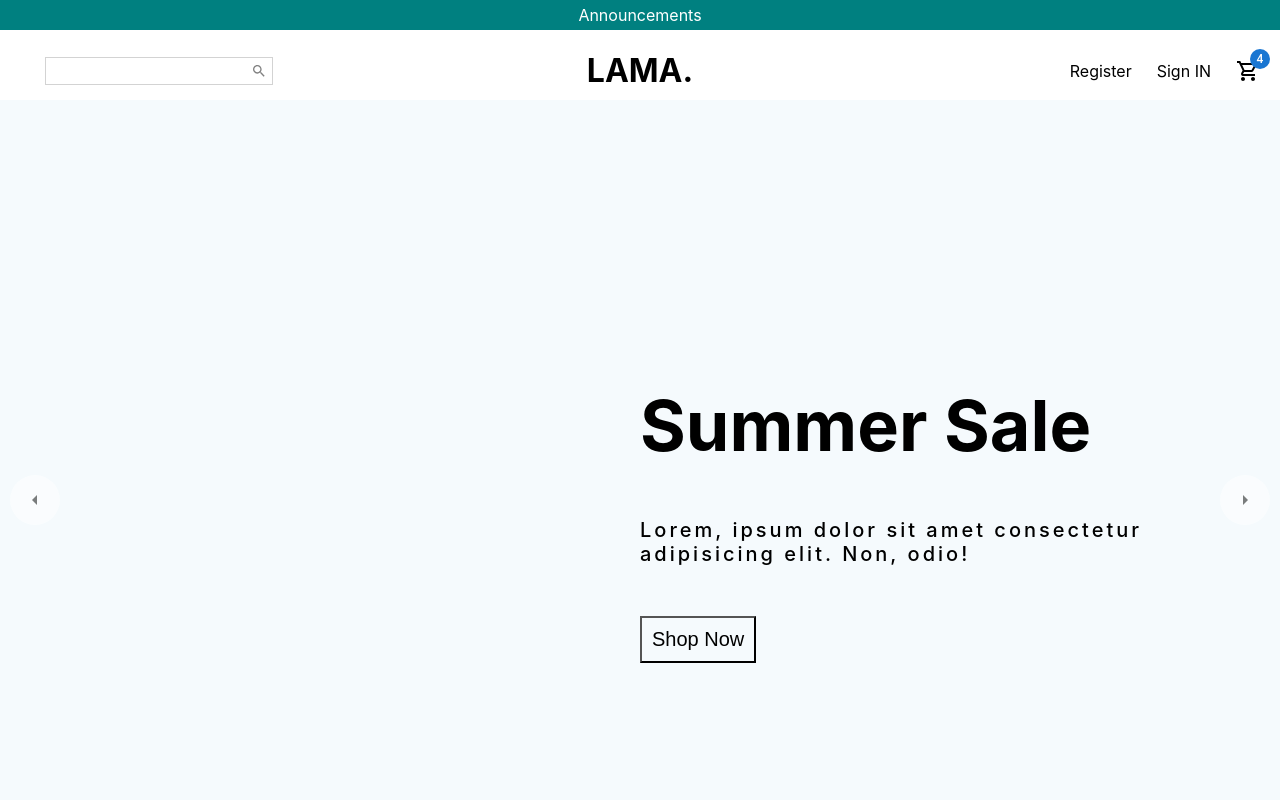
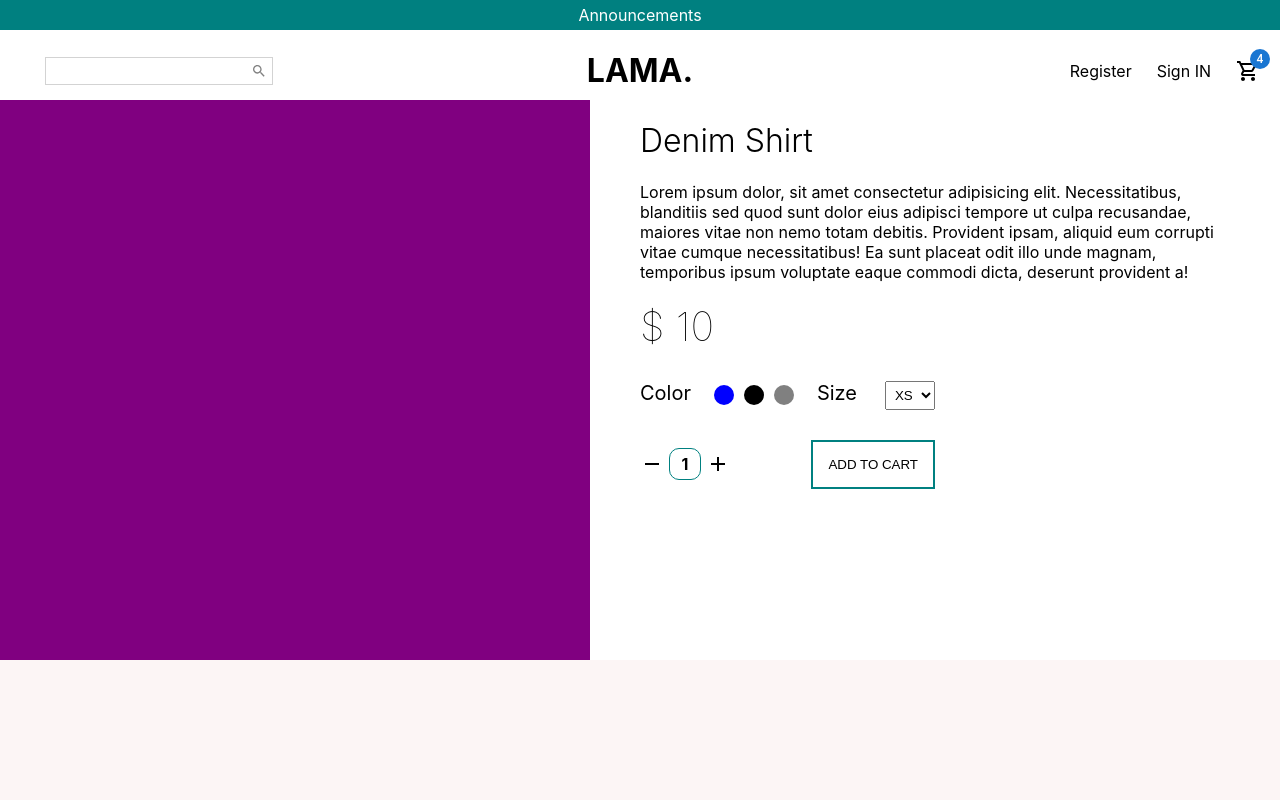
Before and after one commit to Abhishekjani2509/clothing_ecommerce_app, a React (Create React App) app in the folder frontend/: page /product/1 in a window 1280 px wide. Shown: the top 800 px of the page. Built offline with nearby package versions, Linux system fonts and the light colour scheme.

Commit message:
Single Product UI

```diff
--- a/frontend/src/App.js
+++ b/frontend/src/App.js
@@ -1,9 +1,12 @@
-import Home from"./Pages/Home"
+// import Home from"./Pages/Home"
+import Product from "./Pages/Product";
+// import ProductList from "./Pages/ProductList";
 
 function App() {
   return (
     <div className="App">
-     <Home/>
+     {/* <Home/> */}
+     <Product />
     </div>
   );
 }
--- /dev/null
+++ b/frontend/src/Pages/Product.jsx
@@ -0,0 +1,143 @@
+import React from "react";
+import styled from "styled-components";
+import Announcements from "../Components/Announcements";
+import Navbar from "../Components/Navbar";
+import Newsletter from "../Components/Newsletter";
+import Footer from "../Components/Footer";
+import { Add, Remove } from "@mui/icons-material";
+const Container = styled.div``;
+const Wrapper = styled.div`
+  display: flex;
+`;
+const ImgContainer = styled.div`
+  flex: 1;
+  height: 70vh;
+  width: 50%;
+  background-color: purple;
+`;
+const InfoContainer = styled.div`
+  flex: 1;
+  padding: 0px 50px;
+`;
+const Title = styled.h1`
+  font-weight: 300;
+`;
+const Desc = styled.div`
+  margin: 20px 0px;
+`;
+const Price = styled.div`
+  font-weight: 100;
+  font-size: 40px;
+`;
+const FilterContainer = styled.div`
+  width: 50%;
+  margin: 30px 0px;
+  display: flex;
+  justify-content:space-between;
+`;
+const Filter = styled.div`
+  display: flex;
+  align-items: center;
+`;
+const FilterTitle = styled.span`
+  font-size: 20px;
+  font-weight: 400;
+  `;
+  const FilterColor = styled.div`
+    width: 20px;
+    height: 20px;
+    border-radius: 50%;
+    background-color: ${(props) => props.color};
+    margin: 0px 5px;
+    cursor: pointer;
+  `;
+  const Filtersize = styled.select`
+  margin-left: 10px;
+  padding: 5px;
+`;
+const FilterSizeOption = styled.option``;
+
+const AddContainer = styled.div`
+  width: 50%;
+  display: flex;
+  align-items: center;
+  justify-content: space-between;
+`;
+const AmountContainer = styled.div`
+  display: flex;
+  align-items: center;
+  font-weight: 700;
+`;
+const Amount = styled.span`
+  width: 30px;
+  height: 30px;
+  border-radius: 10px;
+  border: 1px solid teal;
+  display: flex;
+  align-items: center;
+  justify-content: center;
+  margin: 0px 5px;
+`;
+
+const Button = styled.button`
+  padding: 15px;
+  border: 2px solid teal;
+  background-color: white;
+  cursor: pointer;
+  font-weight: 500;
+
+  &:hover {
+    background-color: #f8f4f4;
+  }
+`;
+const Product = () => {
+  return (
+    <Container>
+      <Announcements />
+      <Navbar />
+      <Wrapper>
+        <ImgContainer></ImgContainer>
+        <InfoContainer>
+          <Title>Denim Shirt</Title>
+          <Desc>
+            Lorem ipsum dolor, sit amet consectetur adipisicing elit.
+            Necessitatibus, blanditiis sed quod sunt dolor eius adipisci tempore
+            ut culpa recusandae, maiores vitae non nemo totam debitis. Provident
+            ipsam, aliquid eum corrupti vitae cumque necessitatibus! Ea sunt
+            placeat odit illo unde magnam, temporibus ipsum voluptate eaque
+            commodi dicta, deserunt provident a!
+          </Desc>
+          <Price>$ 10</Price>
+          <FilterContainer>
+            <FilterTitle>Color</FilterTitle>
+            <Filter>
+              <FilterColor color="blue" />
+              <FilterColor color="black" />
+              <FilterColor color="grey" />
+            </Filter>
+            <FilterTitle>Size</FilterTitle>
+            <Filtersize>
+              <FilterSizeOption>XS</FilterSizeOption>
+              <FilterSizeOption>S</FilterSizeOption>
+              <FilterSizeOption>M</FilterSizeOption>
+              <FilterSizeOption>L</FilterSizeOption>
+              <FilterSizeOption>XL</FilterSizeOption>
+            </Filtersize>
+          </FilterContainer>
+          <AddContainer>
+            <AmountContainer>
+              <Remove />
+              <Amount>1</Amount>
+              <Add />
+            </AmountContainer>
+            <Button>ADD TO CART</Button>
+          </AddContainer>
+        </InfoContainer>
+      </Wrapper>
+      <Newsletter />
+      <Footer />
+    </Container>
+  );
+};
+
+export default Product;
--- /dev/null
+++ b/frontend/src/Pages/ProductList.jsx
@@ -0,0 +1,76 @@
+import React from "react";
+import { styled } from "styled-components";
+import Navbar from "../Components/Navbar";
+import Announcements from "../Components/Announcements";
+import Newsletter from "../Components/Newsletter";
+import Footer from "../Components/Footer";
+import Products from "../Components/Products";
+const Container = styled.div``;
+const Title = styled.h1``;
+const FilterContainer = styled.div`
+  display: flex;
+  justify-content: space-between;
+  align-items: center;
+`;
+const Filter = styled.div`
+  display: flex;
+  margin: 20px;
+`;
+const FilterText = styled.div`
+  font-size: 25px;
+  font-weight: 600;
+  margin-right:20px;
+`;
+const Select = styled.select`
+padding: 10px;
+margin-right: 20px;
+`;
+const Option = styled.option``;
+const ProductList = () => {
+  return (
+    <Container>
+      <Navbar />
+      <Announcements />
+      <Title>Products</Title>
+      <FilterContainer>
+        <Filter>
+          <FilterText>Filter Items:</FilterText>
+          <Select>
+            <Option disabled selected>
+              Color
+            </Option>
+            <Option>White</Option>
+            <Option>Black</Option>
+            <Option>Red</Option>
+            <Option>Blue</Option>
+            <Option>Yellow</Option>
+            <Option>Green</Option>
+          </Select>
+          <Select>
+            <Option disabled selected>
+              Size
+            </Option>
+            <Option>XS</Option>
+            <Option>S</Option>
+            <Option>M</Option>
+            <Option>L</Option>
+            <Option>XL</Option>
+          </Select>
+        </Filter>
+        <Filter>
+          <FilterText>Sort Products:</FilterText>
+          <Select>
+            <Option selected>Newest</Option>
+            <Option>Price (asc)</Option>
+            <Option>Price (desc)</Option>
+          </Select>
+        </Filter>
+      </FilterContainer>
+      <Products />
+      <Newsletter />
+      <Footer />
+    </Container>
+  );
+};
+
+export default ProductList;
```
